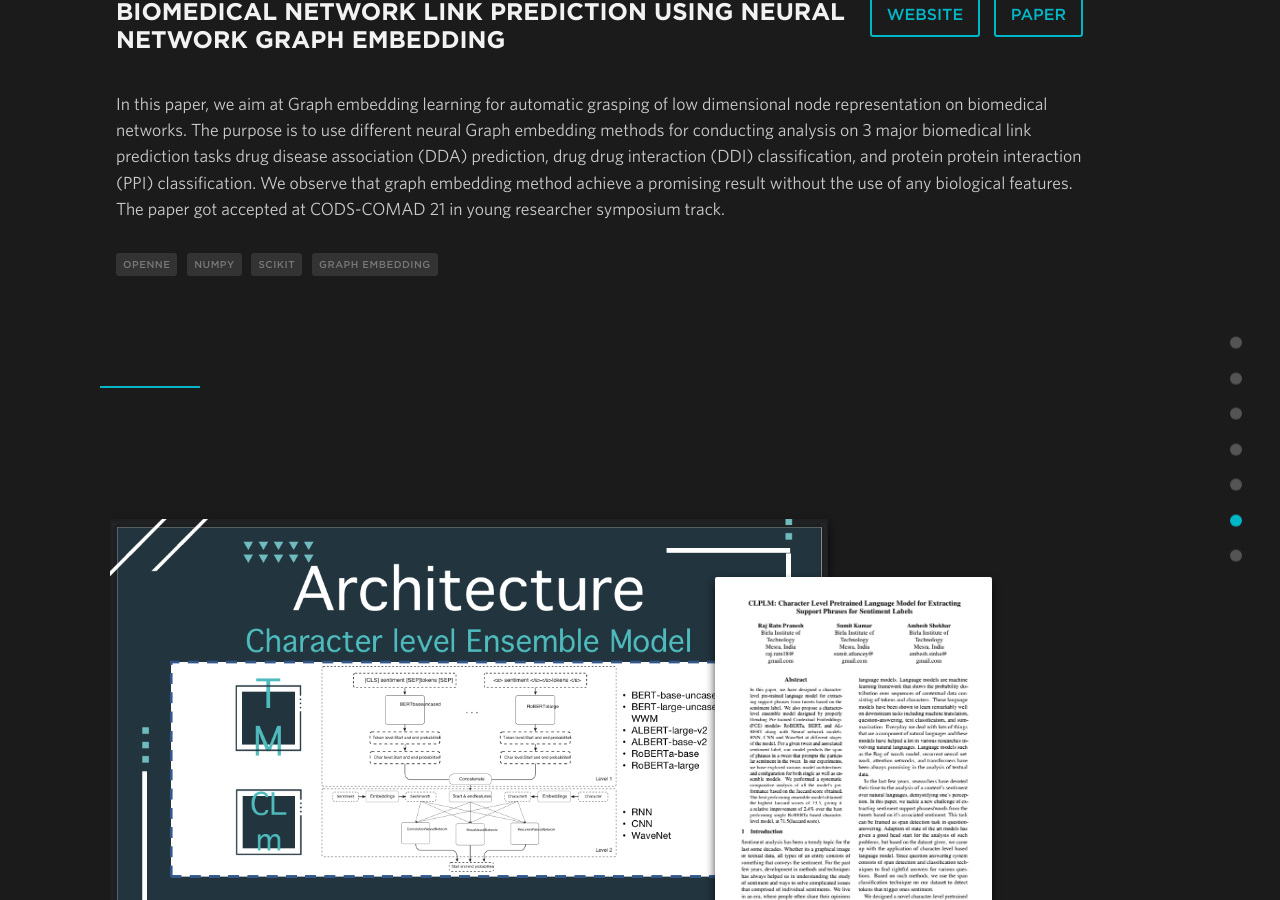
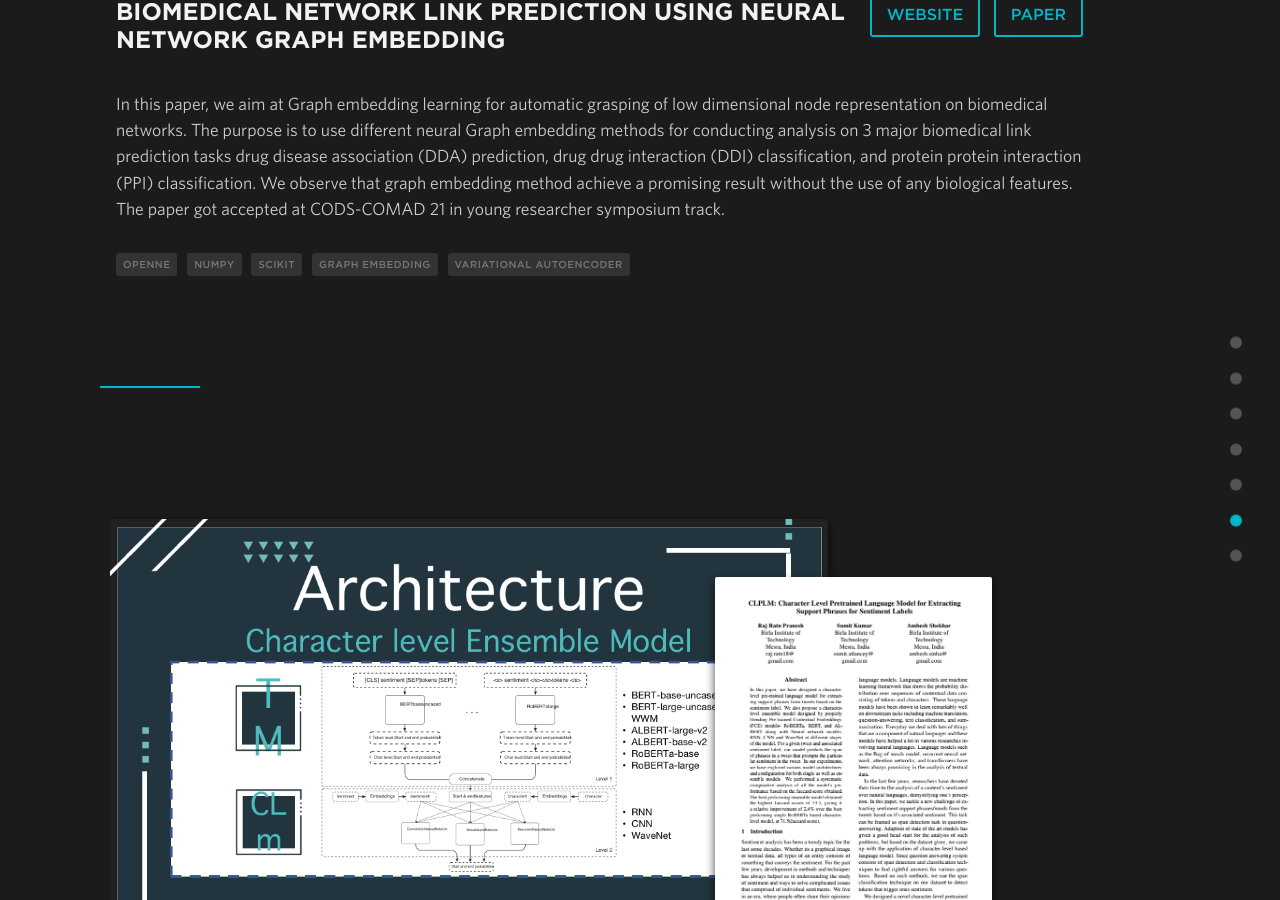
Before and after one commit to sumit6597/sumit6597.github.io, a Jekyll site: the page built from index.html, in a window 1280 px wide and 900 px high, scrolled down 8127 px. Built offline with Jekyll 4.4.1, drawn with Linux system fonts in a browser that asks for light colours; nearby versions of some CDN libraries.

Commit message:
Update portfolio.yml

```diff
--- a/_data/portfolio.yml
+++ b/_data/portfolio.yml
@@ -37,6 +37,8 @@
     - thing: Scikit
     - thing: Graph Embedding
 
+    - thing: Variational Autoencoder
+
 - title: CLPLM
 
   website: https://www.iitp.ac.in/~ai-nlp-ml/icon2020/accepted_papers.html
```
